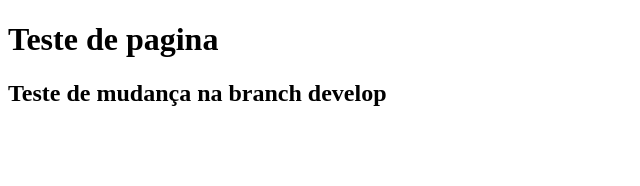
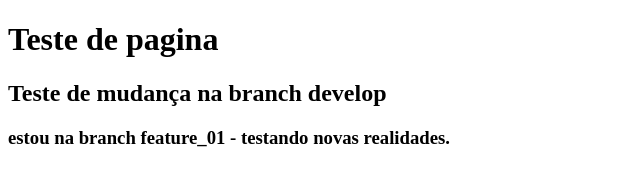
Before and after one commit to cassiocosta/hello-world, a plain HTML site: page index.html in a window 1280 px wide. Shown: the whole page, without its empty margins (0-640 px from the left). Drawn offline with Linux system fonts and the light colour scheme.

Commit message:
testando branch da develop-feature_1

```diff
--- a/index.html
+++ b/index.html
@@ -9,5 +9,6 @@
 <body>
     <h1>Teste de pagina</h1>
     <h2>Teste de mudança na branch develop</h2>
+    <h3>estou na branch feature_01 - testando novas realidades.</h3>
 </body>
 </html>
```
